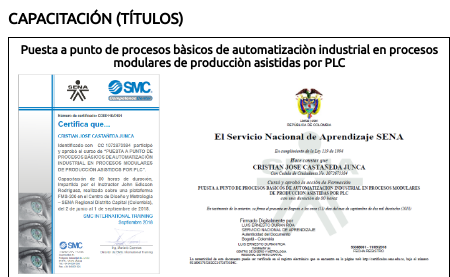
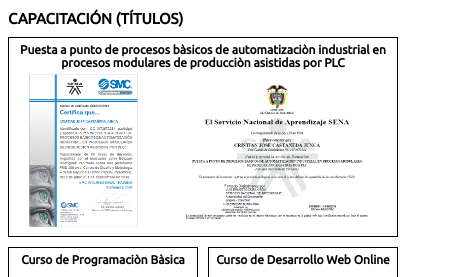
Before and after one commit to CristianJunca/website_github, a plain HTML site: page index.html in a window 390 px wide. Shown: the part 898-1175 px from the top of the page, 450 px wide, since content can reach past the window. Drawn offline with Linux system fonts and the light colour scheme; files whose address does not match are found by name.

Commit message:
Mejorando el responsive

```diff
--- a/grid.css
+++ b/grid.css
@@ -72,15 +72,15 @@
     }
     .container_items {
         display: grid;
-        grid-template: 290px repeat(3, auto) / repeat(2, auto);
+        grid-template: 200px repeat(3, auto) / repeat(2, 190px);
         grid-gap: 10px;
     }
     .plc_title1{
-        height: 200px;
+        height: 153px;
     }
     .plc_title2{
-        height: 200px;
-        width: 262px;
+        height: 153px;
+        width: 200px;
     }
     .basic_prog_image,
     .web_development_image,
```
